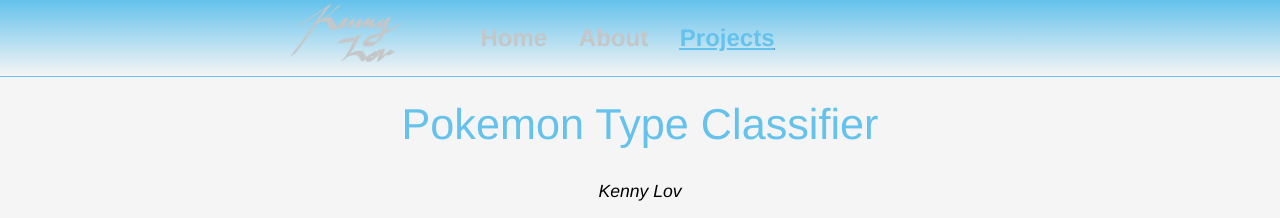
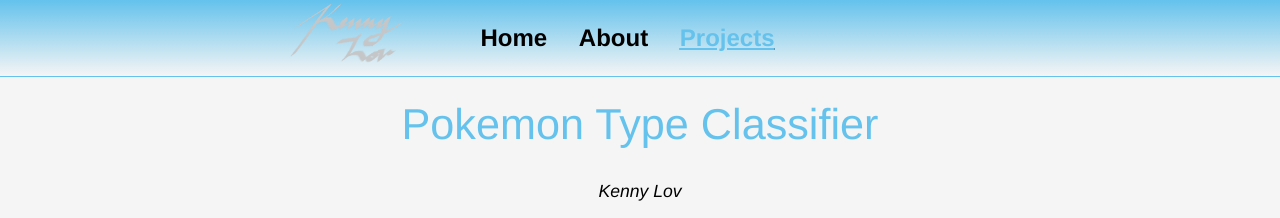
Before and after one commit to clfkenny/clfkenny.github.io, a Jekyll site: the page built from projects/pokemon_classifier/index.md, in a window 1280 px wide. Shown: the top 218 px of the page. Built offline with Jekyll 4.4.1, drawn with Linux system fonts in a browser that asks for light colours; nearby versions of some CDN libraries.

Commit message:
Update projects.css

```diff
--- a/css/projects.css
+++ b/css/projects.css
@@ -41,7 +41,7 @@ nav ul li, footer ul li {
     margin-right: 25px;
 }
 
-nav a{color: #c5c6c7;}
+nav a{color: black;}
 
 a {
     -webkit-transition: all 0.5s;
```
